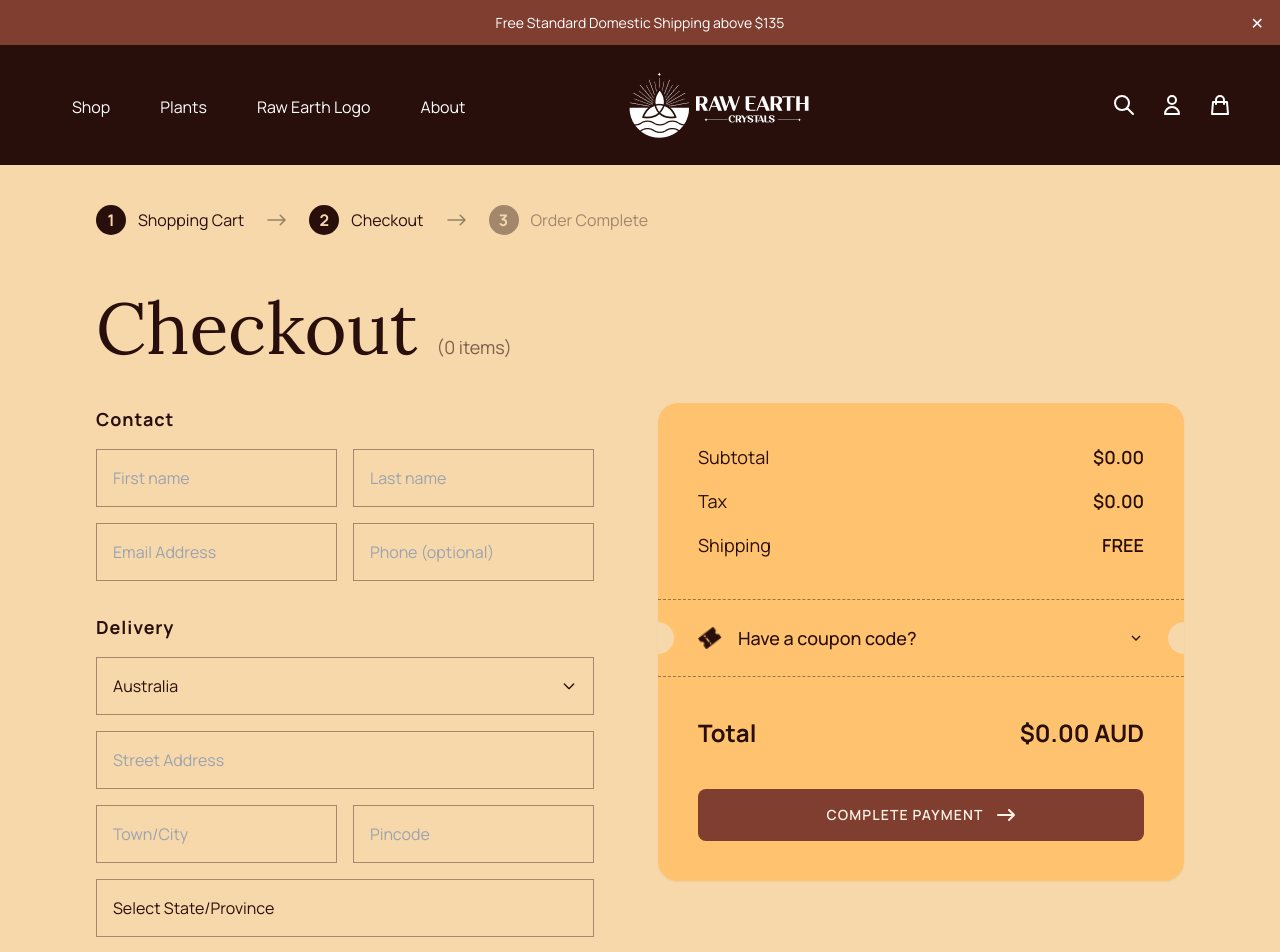
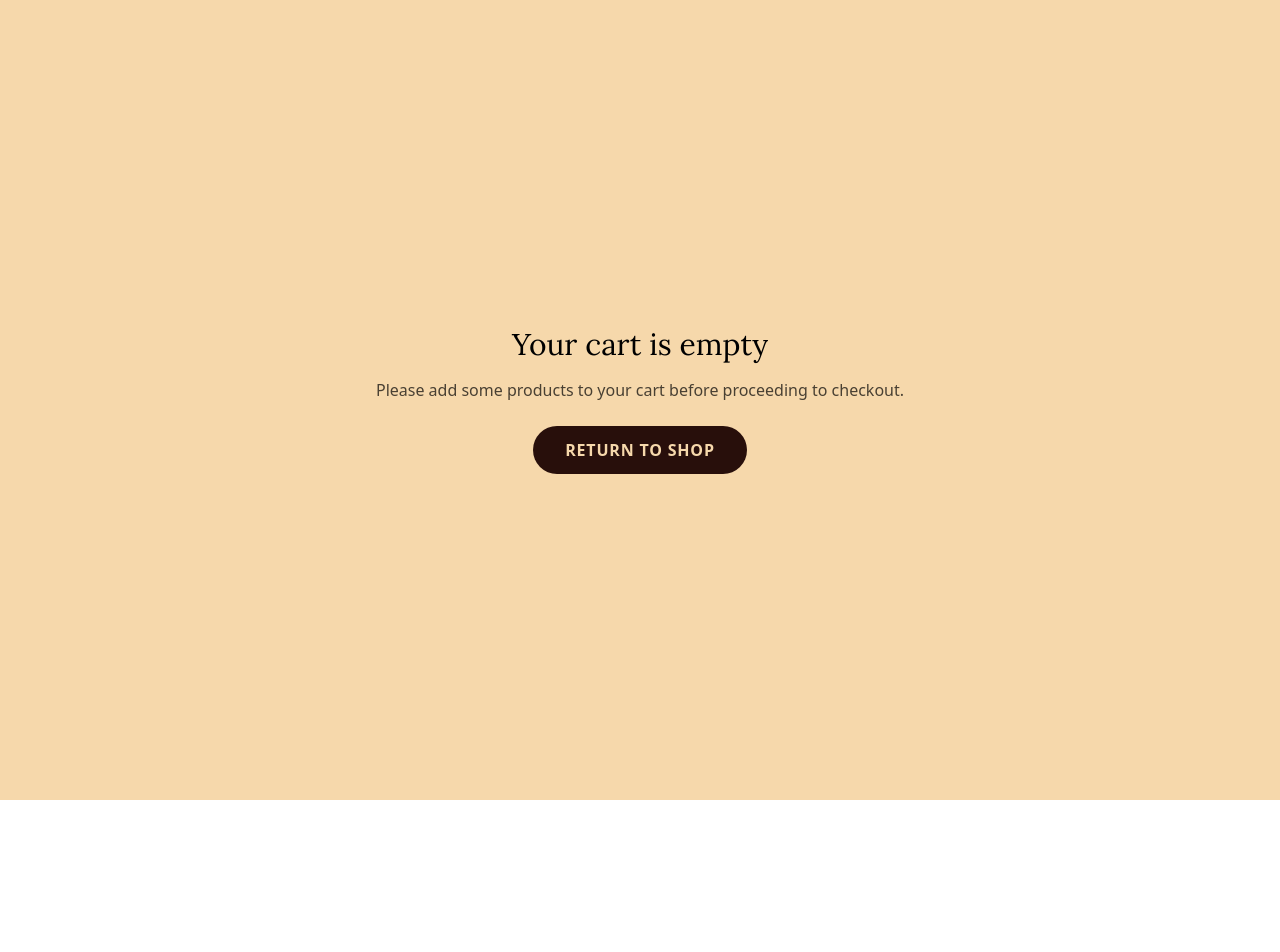
Before and after one commit to jhapriyavart10/E-commerce, a Next.js app: page /checkout in a window 1280 px wide. Shown: the top 952 px of the page. After the commit the page ends 800 px from the top, so only its background shows below. Built offline with nearby package versions, Linux system fonts and the light colour scheme.

Commit message:
final commit

```diff
--- a/app/api/shopify/checkout/route.ts
+++ b/app/api/shopify/checkout/route.ts
@@ -1,5 +1,5 @@
 import { NextResponse } from 'next/server';
-import { CheckoutService } from '@/services/checkout.service'; // Fixed Import
+import { CheckoutService } from '@/services/checkout.service';
 
 export async function POST(req: Request) {
   try {
@@ -9,16 +9,22 @@ export async function POST(req: Request) {
       return NextResponse.json({ error: 'Cart ID is required' }, { status: 400 });
     }
 
-    // Use the method from the checkout service
+    // Attempt to get the secure Shopify checkout URL
     const url = await CheckoutService.getCheckoutUrl(cartId);
 
     if (!url) {
-      return NextResponse.json({ error: 'Could not generate checkout URL' }, { status: 404 });
+      return NextResponse.json(
+        { error: 'Could not generate checkout URL from Shopify' },
+        { status: 404 }
+      );
     }
 
     return NextResponse.json({ url });
-  } catch (error) {
+  } catch (error: any) {
     console.error("Checkout API Error:", error);
-    return NextResponse.json({ error: 'Failed to generate checkout' }, { status: 500 });
+    return NextResponse.json(
+      { error: error.message || 'Failed to generate checkout' },
+      { status: 500 }
+    );
   }
 }
--- a/app/checkout/page.tsx
+++ b/app/checkout/page.tsx
@@ -1,10 +1,10 @@
 'use client';
 
 import Header from '@/components/Header';
-import { useState, useMemo } from 'react';
+import { useState, useMemo, useEffect } from 'react';
 import Link from 'next/link';
 import Image from 'next/image';
-import { useCart } from '@/app/context/CartContext'; // 1. Import useCart
+import { useCart } from '@/app/context/CartContext';
 
 // Sample Data for Country-State logic
 const COUNTRY_DATA: Record<string, string[]> = {
@@ -16,13 +16,14 @@ const COUNTRY_DATA: Record<string, string[]> = {
 };
 
 const svgPathsDesktop = {
-  p21b9db80: "M10.1569 12.7116L5.20694 17.6616C4.81647 18.0521 4.1834 18.0521 3.79294 17.6616C3.40247 17.2712 3.40247 16.6381 3.79294 16.2476L8.03594 12.0046L3.79294 7.76163C3.40247 7.37116 3.40247 6.73809 3.79294 6.34763C4.1834 5.95716 4.81647 5.95716 5.20694 6.34763L10.1569 11.2976C10.3444 11.4852 10.4497 11.7395 10.4497 12.0046C10.4497 12.2698 10.3444 12.5241 10.1569 12.7116Z",
-  pdaf5300: "M0.75 4.77297C0.335786 4.77297 0 5.10876 0 5.52297C0 5.93718 0.335786 6.27297 0.75 6.27297V5.52297V4.77297ZM17.2803 6.0533C17.5732 5.76041 17.5732 5.28553 17.2803 4.99264L12.5074 0.21967C12.2145 -0.0732234 11.7396 -0.0732234 11.4467 0.21967C11.1538 0.512563 11.1538 0.987437 11.4467 1.28033L15.6893 5.52297L11.4467 9.76561C11.1538 10.0585 11.1538 10.5334 11.4467 10.8263C11.7396 11.1192 12.2145 11.1192 12.5074 10.8263L17.2803 6.0533ZM0.75 5.52297V6.27297H16.75V5.52297V4.77297H0.75V5.52297Z",
   p1553ba00: "M8 7.25C7.58579 7.25 7.25 7.58579 7.25 8C7.25 8.41421 7.58579 8.75 8 8.75V8V7.25ZM25.5303 8.53033C25.8232 8.23744 25.8232 7.76256 25.5303 7.46967L20.7574 2.6967C20.4645 2.40381 19.9896 2.40381 19.6967 2.6967C19.4038 2.98959 19.4038 3.46447 19.6967 3.75736L23.9393 8L19.6967 12.2426C19.4038 12.5355 19.4038 13.0104 19.6967 13.3033C19.9896 13.5962 20.4645 13.5962 20.7574 13.3033L25.5303 8.53033ZM8 8V8.75H25V8V7.25H8V8Z",
 };
 
 export default function CheckoutPage() {
-  const { cartItems, cartId, getTotalItems } = useCart(); // 2. Access real cart data
+  const { cartItems, cartId, getTotalItems } = useCart();
+
+  // States
+  const [isHydrated, setIsHydrated] = useState(false);
   const [couponExpanded, setCouponExpanded] = useState(false);
   const [countrySearch, setCountrySearch] = useState('');
   const [isCountryOpen, setIsCountryOpen] = useState(false);
@@ -42,9 +43,18 @@ export default function CheckoutPage() {
     orderNotes: ''
   });
 
-  // 3. Dynamic Calculation logic
-  const subtotal = cartItems.reduce((acc, item) => acc + (item.price * item.quantity), 0);
-  const tax = subtotal * 0.1; // 10% Tax
+  // 1. HYDRATION GUARD: Prevents the page from acting on "empty" state
+  // until localStorage has been read by the Context.
+  useEffect(() => {
+    setIsHydrated(true);
+  }, []);
+
+  // 2. Calculations
+  const subtotal = useMemo(() =>
+    cartItems.reduce((acc, item) => acc + (item.price * item.quantity), 0)
+  , [cartItems]);
+
+  const tax = subtotal * 0.1;
   const total = subtotal + tax;
 
   const filteredCountries = useMemo(() => {
@@ -59,46 +69,82 @@ export default function CheckoutPage() {
     setCountrySearch('');
   };
 
-  // 4. Handle Shopify Redirect
+  // 3. SECURE REDIRECT LOGIC
   const handlePaymentClick = async () => {
-    if (!cartId) return alert("Cart is empty");
+    // Only proceed if hydrated and cart is valid
+    if (!isHydrated) return;
+    if (!cartId || cartItems.length === 0) {
+      alert("Your cart is empty. Please add items before checking out.");
+      return;
+    }
+
     setIsProcessing(true);
+
     try {
       const response = await fetch('/api/shopify/checkout', {
         method: 'POST',
-        body: JSON.stringify({ cartId })
+        headers: { 'Content-Type': 'application/json' },
+        body: JSON.stringify({ cartId }),
       });
-      const { url } = await response.json();
-      if (url) window.location.href = url;
+
+      const data = await response.json();
+
+      if (data.url) {
+        // Use replace to prevent "back button" loops if necessary
+        window.location.href = data.url;
+      } else {
+        throw new Error("Checkout URL missing");
+      }
     } catch (err) {
-      console.error(err);
+      console.error("Payment Redirect Error:", err);
+      alert("Failed to reach payment gateway. Please check your connection.");
+    } finally {
       setIsProcessing(false);
     }
   };
+
+  // Handle Loading/Hydration State
+  if (!isHydrated) {
+    return (
+      <div className="bg-[#F6D8AB] min-h-screen flex items-center justify-center font-lora text-xl">
+        Initializing Secure Checkout...
+      </div>
+    );
+  }
+
+  // Handle Empty Cart State (after hydration)
+  if (cartItems.length === 0) {
+    return (
+      <div className="bg-[#F6D8AB] min-h-screen flex flex-col items-center justify-center p-10 text-center">
+        <h2 className="text-3xl font-lora mb-4">Your cart is empty</h2>
+        <p className="mb-6 opacity-70">Please add some products to your cart before proceeding to checkout.</p>
+        <Link href="/product-analogue" className="bg-[#280F0B] text-[#F6D8AB] px-8 py-3 rounded-full font-bold uppercase tracking-wider">
+          Return to Shop
+        </Link>
+      </div>
+    );
+  }
 
   return (
     <div className="bg-[#F6D8AB] w-full min-h-screen font-manrope text-[#280F0B]">
       <Header />
 
       <main className="max-w-[1440px] mx-auto px-5 md:px-12 xl:px-24 2xl:px-32 py-10">
+        {/* Progress Stepper */}
         <div className="hidden md:flex items-center gap-4 mb-12">
-          <div className="flex gap-3 items-center">
-            <div className="bg-[#280f0b] flex items-center justify-center rounded-full size-[30px] text-[#f6d8ab] font-bold">1</div>
-            <p className="text-[#280f0b] text-base">Shopping Cart</p>
-          </div>
+          <Link href="/cart" className="flex gap-3 items-center group cursor-pointer">
+            <div className="bg-[#280f0b] flex items-center justify-center rounded-full size-[30px] text-[#f6d8ab] font-bold group-hover:scale-110 transition-transform">1</div>
+            <p className="text-[#280f0b] text-base group-hover:underline">Shopping Cart</p>
+          </Link>
           <div className="w-[33px] h-[16px] opacity-40">
-            <svg className="w-full h-full" fill="none" viewBox="0 0 33 16">
-              <path d={svgPathsDesktop.p1553ba00} fill="black" />
-            </svg>
+            <svg className="w-full h-full" fill="none" viewBox="0 0 33 16"><path d={svgPathsDesktop.p1553ba00} fill="black" /></svg>
           </div>
           <div className="flex gap-3 items-center">
             <div className="bg-[#280f0b] flex items-center justify-center rounded-full size-[30px] text-[#f6d8ab] font-bold">2</div>
-            <p className="text-[#280f0b] text-base">Checkout</p>
+            <p className="text-[#280f0b] text-base font-bold">Checkout</p>
           </div>
           <div className="w-[33px] h-[16px] opacity-40">
-            <svg className="w-full h-full" fill="none" viewBox="0 0 33 16">
-              <path d={svgPathsDesktop.p1553ba00} fill="black" />
-            </svg>
+            <svg className="w-full h-full" fill="none" viewBox="0 0 33 16"><path d={svgPathsDesktop.p1553ba00} fill="black" /></svg>
           </div>
           <div className="flex gap-3 items-center opacity-40">
             <div className="bg-[#280f0b] flex items-center justify-center rounded-full size-[30px] text-[#f6d8ab] font-bold">3</div>
@@ -112,20 +158,21 @@ export default function CheckoutPage() {
               Checkout <span className="text-lg opacity-60 font-manrope font-normal">({getTotalItems()} items)</span>
             </h1>
 
-            {/* Form Fields - Kept exactly as they were */}
             <section className="space-y-8 mt-8">
+              {/* Contact Information */}
               <div>
-                <h3 className="text-lg font-bold mb-4 tracking-wider">Contact</h3>
+                <h3 className="text-lg font-bold mb-4 tracking-wider uppercase">Contact</h3>
                 <div className="grid grid-cols-1 md:grid-cols-2 gap-4">
-                  <input type="text" placeholder="First name" className="w-full bg-transparent border border-[#280F0B66] p-4 outline-none" />
-                  <input type="text" placeholder="Last name" className="w-full bg-transparent border border-[#280F0B66] p-4 outline-none" />
-                  <input type="email" placeholder="Email Address" className="w-full bg-transparent border border-[#280F0B66] p-4 outline-none" />
-                  <input type="tel" placeholder="Phone (optional)" className="w-full bg-transparent border border-[#280F0B66] p-4 outline-none" />
+                  <input type="text" placeholder="First name" className="w-full bg-transparent border border-[#280F0B66] p-4 outline-none focus:border-[#280F0B]" />
+                  <input type="text" placeholder="Last name" className="w-full bg-transparent border border-[#280F0B66] p-4 outline-none focus:border-[#280F0B]" />
+                  <input type="email" placeholder="Email Address" className="w-full bg-transparent border border-[#280F0B66] p-4 outline-none focus:border-[#280F0B]" />
+                  <input type="tel" placeholder="Phone (optional)" className="w-full bg-transparent border border-[#280F0B66] p-4 outline-none focus:border-[#280F0B]" />
                 </div>
               </div>
 
+              {/* Delivery Information */}
               <div>
-                <h3 className="text-lg font-bold mb-4 tracking-wider">Delivery</h3>
+                <h3 className="text-lg font-bold mb-4 tracking-wider uppercase">Delivery</h3>
                 <div className="space-y-4">
                   <div className="relative">
                     <div onClick={() => setIsCountryOpen(!isCountryOpen)} className="w-full bg-transparent border border-[#280F0B66] p-4 flex justify-between items-center cursor-pointer">
@@ -133,11 +180,11 @@ export default function CheckoutPage() {
                       <svg className={`w-4 h-4 transition-transform ${isCountryOpen ? 'rotate-180' : ''}`} fill="none" stroke="currentColor" viewBox="0 0 24 24"><path strokeLinecap="round" strokeLinejoin="round" strokeWidth="2" d="M19 9l-7 7-7-7"/></svg>
                     </div>
                     {isCountryOpen && (
-                      <div className="absolute top-full left-0 w-full bg-[#F6D8AB] border border-[#280F0B66] z-50 shadow-xl">
+                      <div className="absolute top-full left-0 w-full bg-[#F6D8AB] border border-[#280F0B66] z-50 shadow-xl rounded-b-md">
                         <input type="text" autoFocus placeholder="Search countries..." className="w-full p-4 bg-white/20 border-b border-[#280F0B33] outline-none" value={countrySearch} onChange={(e) => setCountrySearch(e.target.value)} />
                         <div className="max-h-60 overflow-y-auto">
                           {filteredCountries.map(country => (
-                            <div key={country} className="p-4 hover:bg-[#280F0B] hover:text-white cursor-pointer transition-colors" onClick={() => handleCountrySelect(country)}>{country}</div>
+                            <div key={country} className="p-4 hover:bg-[#280F0B] hover:text-[#F6D8AB] cursor-pointer transition-colors" onClick={() => handleCountrySelect(country)}>{country}</div>
                           ))}
                         </div>
                       </div>
@@ -171,11 +218,11 @@ export default function CheckoutPage() {
                 </div>
                 <div className="flex justify-between items-center text-[#280f0b]">
                   <span className="text-base lg:text-lg">Shipping</span>
-                  <span className="font-semibold text-base lg:text-lg">FREE</span>
+                  <span className="font-semibold text-base lg:text-lg text-[#280f0b]">FREE</span>
                 </div>
               </div>
 
-              {/* Coupon UI Section */}
+              {/* Coupon Section */}
               <div className="relative">
                 <div className="w-full border-t border-dashed border-black/40" />
                 <div className="absolute left-0 top-1/2 -translate-y-1/2 -translate-x-1/2 size-8 rounded-full bg-[#f6d8ab]" />
@@ -189,10 +236,10 @@ export default function CheckoutPage() {
                     <svg className={`ml-auto w-4 h-4 transition-transform ${couponExpanded ? 'rotate-180' : ''}`} viewBox="0 0 24 24" fill="none" stroke="currentColor" strokeWidth="2"><polyline points="6 9 12 15 18 9"></polyline></svg>
                   </button>
                   <div className={`overflow-hidden transition-all duration-300 ${couponExpanded ? 'max-h-20 mt-4 opacity-100' : 'max-h-0 opacity-0'}`}>
-                     <div className="flex gap-2">
-                        <input type="text" placeholder="Enter code" className="flex-1 bg-white/20 border border-black/20 p-3 rounded text-sm outline-none" />
-                        <button className="bg-[#280F0B] text-white px-4 rounded text-xs font-bold uppercase">Apply</button>
-                     </div>
+                    <div className="flex gap-2">
+                      <input type="text" placeholder="Enter code" className="flex-1 bg-white/20 border border-black/20 p-3 rounded text-sm outline-none" />
+                      <button className="bg-[#280F0B] text-[#F6D8AB] px-4 rounded text-xs font-bold uppercase hover:bg-black">Apply</button>
+                    </div>
                   </div>
                 </div>
                 <div className="w-full border-b border-dashed border-black/40" />
@@ -207,12 +254,19 @@ export default function CheckoutPage() {
                 <button
                   disabled={isProcessing}
                   onClick={handlePaymentClick}
-                  className="w-full bg-[#7f3e2f] text-[#fcf3e5] py-4 rounded-lg flex items-center justify-center gap-3 hover:brightness-110 transition-all uppercase tracking-[1.12px] font-semibold text-sm disabled:opacity-50"
+                  className="w-full bg-[#7f3e2f] text-[#fcf3e5] py-5 rounded-lg flex items-center justify-center gap-3 hover:brightness-110 transition-all uppercase tracking-[1.12px] font-bold text-sm disabled:opacity-50 disabled:cursor-not-allowed"
                 >
-                  {isProcessing ? 'Processing...' : 'Complete Payment'}
-                  <svg className="w-5 h-3" viewBox="0 0 18 12" fill="none">
-                    <path d="M12 1L17 6L12 11M1 6H17" stroke="currentColor" strokeWidth="2" strokeLinecap="round" strokeLinejoin="round"/>
-                  </svg>
+                  {isProcessing ? (
+                    <span className="flex items-center gap-2">
+                      <svg className="animate-spin h-5 w-5 text-white" xmlns="http://www.w3.org/2000/svg" fill="none" viewBox="0 0 24 24"><circle className="opacity-25" cx="12" cy="12" r="10" stroke="currentColor" strokeWidth="4"></circle><path className="opacity-75" fill="currentColor" d="M4 12a8 8 0 018-8V0C5.373 0 0 5.373 0 12h4zm2 5.291A7.962 7.962 0 014 12H0c0 3.042 1.135 5.824 3 7.938l3-2.647z"></path></svg>
+                      Redirecting...
+                    </span>
+                  ) : (
+                    <>
+                      Complete Payment
+                      <svg className="w-5 h-3" viewBox="0 0 18 12" fill="none"><path d="M12 1L17 6L12 11M1 6H17" stroke="currentColor" strokeWidth="2" strokeLinecap="round" strokeLinejoin="round"/></svg>
+                    </>
+                  )}
                 </button>
               </div>
             </div>
--- a/app/context/CartContext.tsx
+++ b/app/context/CartContext.tsx
@@ -2,8 +2,9 @@
 
 import { createContext, useContext, useState, ReactNode, useEffect } from 'react';
 
+/* ---------------- TYPES ---------------- */
 export interface CartItem {
-  id: string; // This will now represent the Shopify Variant GID
+  id: string; // Shopify Variant GID
   title: string;
   variant: string;
   price: number;
@@ -13,8 +14,8 @@ export interface CartItem {
 
 interface CartContextType {
   cartItems: CartItem[];
-  cartId: string | null; // Added: Shopify Cart ID
-  addToCart: (item: Omit<CartItem, 'quantity'>) => Promise<void>; // Updated to async
+  cartId: string | null;
+  addToCart: (item: Omit<CartItem, 'quantity'>) => Promise<void>;
   updateQuantity: (id: string, quantity: number) => void;
   removeFromCart: (id: string) => void;
   clearCart: () => void;
@@ -23,18 +24,38 @@ interface CartContextType {
 
 const CartContext = createContext<CartContextType | undefined>(undefined);
 
+/* ---------------- PROVIDER ---------------- */
 export function CartProvider({ children }: { children: ReactNode }) {
   const [cartItems, setCartItems] = useState<CartItem[]>([]);
   const [cartId, setCartId] = useState<string | null>(null);
 
-  // Initialize Cart ID from localStorage on mount
+  // 1. INITIAL LOAD (Hydration)
+  // Runs once when the app starts to pull data from the browser's memory
   useEffect(() => {
     const savedCartId = localStorage.getItem('shopify_cart_id');
-    if (savedCartId) setCartId(savedCartId);
+    const savedItems = localStorage.getItem('local_cart_items');
+
+    if (savedCartId) {
+      setCartId(savedCartId);
+    }
+
+    if (savedItems) {
+      try {
+        setCartItems(JSON.parse(savedItems));
+      } catch (e) {
+        console.error("Failed to parse local cart items:", e);
+      }
+    }
   }, []);
 
+  // 2. AUTO-SAVE (Persistence)
+  // Every time cartItems changes, we update localStorage
+  useEffect(() => {
+    localStorage.setItem('local_cart_items', JSON.stringify(cartItems));
+  }, [cartItems]);
+
   const addToCart = async (item: Omit<CartItem, 'quantity'>) => {
-    // 1. UI Update (Immediate response for user)
+    // Update local UI state immediately
     setCartItems(currentItems => {
       const existingItem = currentItems.find(i => i.id === item.id);
       if (existingItem) {
@@ -43,25 +64,27 @@ export function CartProvider({ children }: { children: ReactNode }) {
       return [...currentItems, { ...item, quantity: 1 }];
     });
 
-    // 2. Shopify Sync (Background)
+    // Sync with Shopify Backend
     try {
       const response = await fetch('/api/shopify/cart', {
         method: 'POST',
+        headers: { 'Content-Type': 'application/json' },
         body: JSON.stringify({
           cartId: cartId,
-          variantId: item.id, // item.id should be the gid:// variant ID
+          variantId: item.id,
           quantity: 1
         })
       });
+
       const data = await response.json();
 
-      // If a new cart was created, save the ID
+      // If Shopify creates a new cart session, save that ID
       if (!cartId && data.id) {
         setCartId(data.id);
         localStorage.setItem('shopify_cart_id', data.id);
       }
     } catch (error) {
-      console.error("Failed to sync cart with Shopify", error);
+      console.error("Failed to sync cart with Shopify:", error);
     }
   };
 
@@ -72,18 +95,17 @@ export function CartProvider({ children }: { children: ReactNode }) {
         item.id === id ? { ...item, quantity } : item
       )
     );
-    // Optional: Call /api/shopify/cart (PUT) here to sync quantity changes
   };
 
   const removeFromCart = (id: string) => {
     setCartItems(currentItems => currentItems.filter(item => item.id !== id));
-    // Optional: Call /api/shopify/cart (DELETE) here
   };
 
   const clearCart = () => {
     setCartItems([]);
     setCartId(null);
     localStorage.removeItem('shopify_cart_id');
+    localStorage.removeItem('local_cart_items');
   };
 
   const getTotalItems = () => {
@@ -107,6 +129,7 @@ export function CartProvider({ children }: { children: ReactNode }) {
   );
 }
 
+/* ---------------- HOOK ---------------- */
 export function useCart() {
   const context = useContext(CartContext);
   if (context === undefined) {
--- a/app/product-analogue/page.tsx
+++ b/app/product-analogue/page.tsx
@@ -25,7 +25,9 @@ type Filters = {
 };
 
 const MATERIAL_OPTIONS = [
-  'Obsidian', 'Tiger Eye', 'Lapis Lazuli', 'Rose Quartz', 'Clear Quartz', 'Green Aventurine'
+  'Grey Jasper', 'Blue Goldstone', 'Black Onyx', 'White Agate', 'Pink Shell', 'White Howlite', 'Blue Howlite',
+  'Turquoise Howlite', 'Gold Stone', 'Red Howlite', 'Sodalite', 'Blue Lace Agate', 'Opalite', 'Green Adventurine', 'Moonstone', 'Selenite', 'Magnetite', 'Blue Tiger Eye',
+  'Volcanic Stone', 'Unakite', 'Labradorite', 'Garnet', 'Malachite', 'Turquoise Stone', 'Red Jasper', 'Red Agate', 'Lapis Lazuli', 'Rose Quartz', 'Clear Quartz', 'Amethyst', 'Tiger Eye'
 ];
 
 export default function ShopPage() {
@@ -252,23 +254,19 @@ export default function ShopPage() {
                     <Link href={`/product/${p.handle}`}>
                       <h4 className="text-[14px] font-semibold mb-1 group-hover:underline truncate">{p.title}</h4>
                     </Link>
-                    <div className="relative h-8 flex items-center">
-                      <p className="text-[13px] opacity-70 font-medium absolute inset-0 flex items-center transition-opacity duration-300 group-hover:opacity-0">
-                        ${p.price.toFixed(2)} AUD
-                      </p>
-                      <div className="flex items-center gap-3 absolute inset-0 opacity-0 transition-opacity duration-300 group-hover:opacity-100 bg-[#F6D8AB]">
-                        <div className="flex items-center border border-[#280F0B66] h-8">
-                          <button onClick={(e) => { e.stopPropagation(); updateQuantity(p.id, -1); }} className="w-7 h-full flex items-center justify-center hover:bg-[#280F0B] hover:text-[#F6D8AB] transition-colors">-</button>
-                          <span className="w-8 h-full flex items-center justify-center border-x border-[#280F0B66] text-sm font-bold">{quantities[p.id] || 1}</span>
-                          <button onClick={(e) => { e.stopPropagation(); updateQuantity(p.id, 1); }} className="w-7 h-full flex items-center justify-center hover:bg-[#280F0B] hover:text-[#F6D8AB] transition-colors">+</button>
-                        </div>
+                    <div className="relative h-8 overflow-hidden group/btn flex items-center">
+                        {/* Price - Moves UP and fades out on hover */}
+                        <p className="text-[13px] opacity-70 font-medium transition-all duration-300 transform translate-y-0 group-hover:translate-y-[-100%] group-hover:opacity-0 flex items-center h-full">
+                          ${p.price.toFixed(2)} AUD
+                        </p>
+
+                        {/* Add to Cart Button - Moves UP from below the container into view */}
                         <button
-                          onClick={() => addToCart({ id: p.id, title: p.title, variant: "Default", price: p.price, image: p.image })}
-                          className="text-[10px] uppercase font-bold underline whitespace-nowrap"
+                          onClick={() => handleAddToCart(p)}
+                          className="absolute top-0 left-0 w-full h-full text-[14px] opacity-70 font-medium text-left transition-all duration-300 transform translate-y-[100%] group-hover:translate-y-0 flex items-center hover:text-black"
                         >
-                          Add to Cart
+                          + Add to Cart
                         </button>
-                      </div>
                     </div>
                   </div>
                 ))}
```
Also changed, not shown: services/checkout.service.ts (+26 -2 lines).
